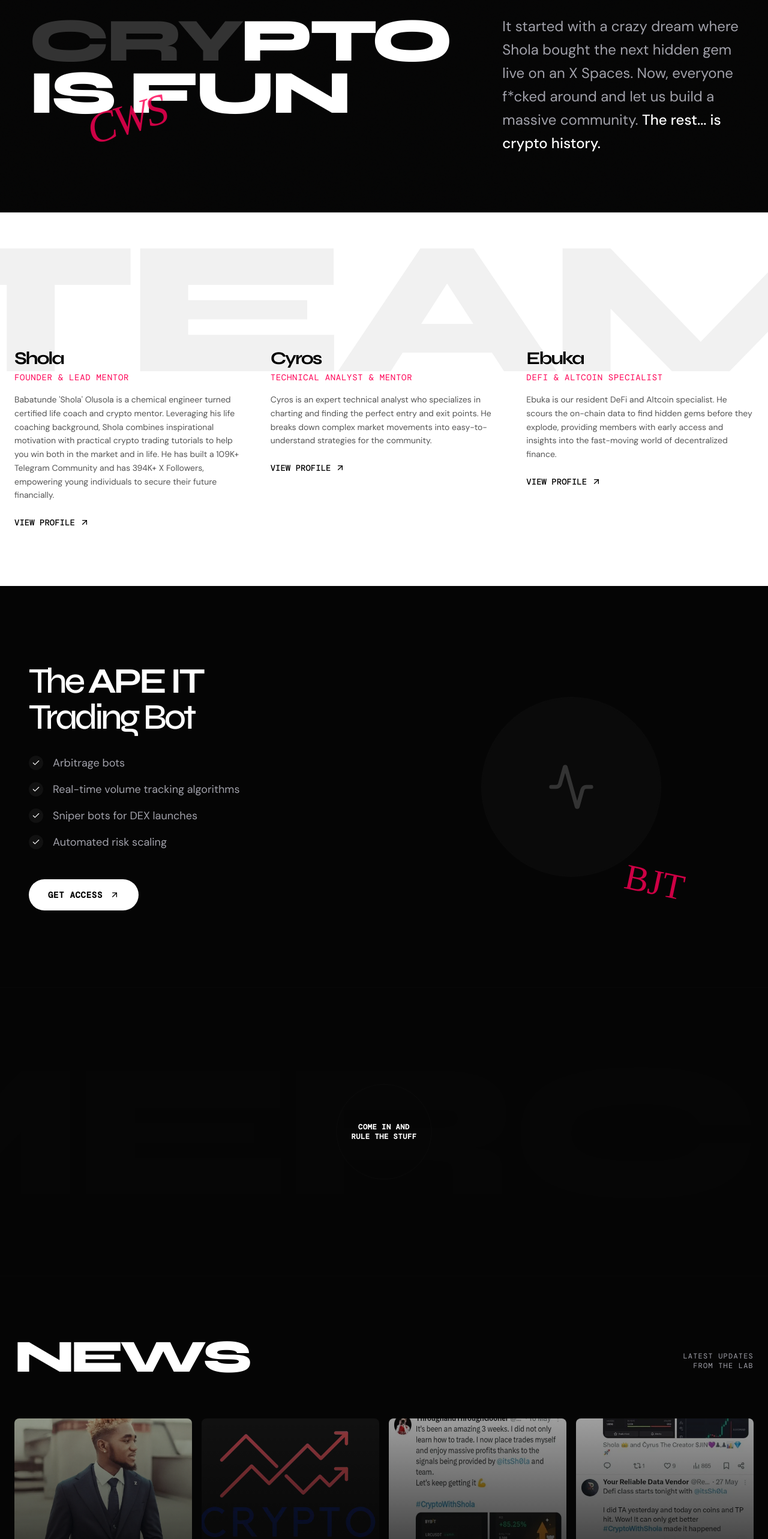
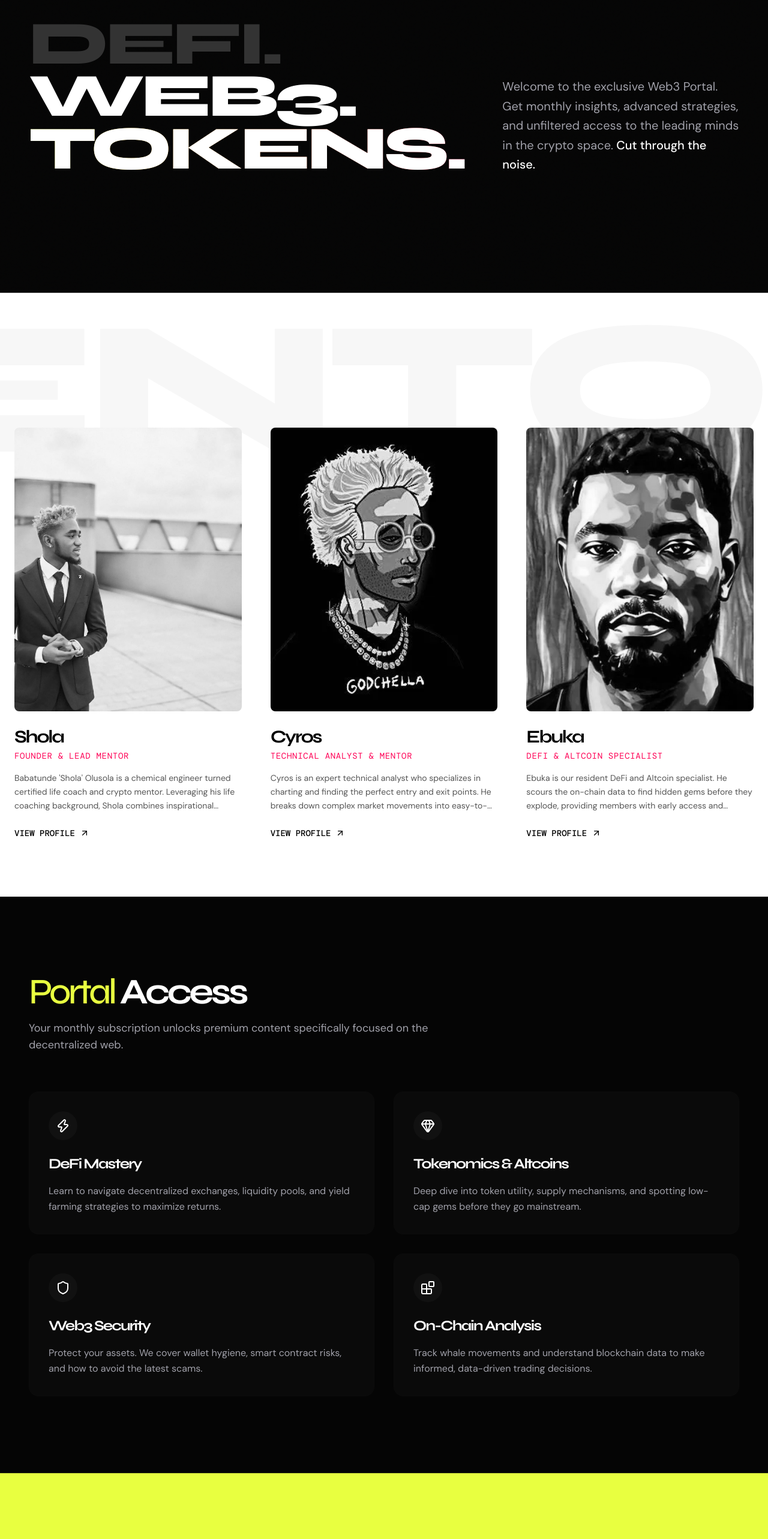
Before and after one commit to olabisi-9ja/Crypto-with-shola, a React (Vite) app in the folder frontend/: page /web3 in a window 1280 px wide. Shown: the part 200-2766 px from the top of the page at 60% size. Built offline with nearby package versions, Linux system fonts and the light colour scheme.

Commit message:
Refactor Web3Page to use actual subscription content while keeping the immersive dark animated design

```diff
--- a/frontend/src/pages/Web3Page.tsx
+++ b/frontend/src/pages/Web3Page.tsx
@@ -1,68 +1,68 @@
 import React from 'react';
-import { ArrowLeft, ArrowUpRight, Check, Activity } from 'lucide-react';
+import { ArrowLeft, ArrowUpRight, Zap, Shield, Blocks, Gem } from 'lucide-react';
 import { Link } from 'react-router-dom';
 import { motion } from 'framer-motion';
 import { coaches } from '../lib/coaches';
 
 export function Web3Page() {
-  const newsImages = [
-    '/images/new_media/imgi_21_aHR0cHM6Ly9pbWFnZXMuZ3Jvb3ZldGVjaC5pby9uT0VEN2NJTVcxOGtCMGROQ1lHR1ZDZmlvM0I5Zy1hbVhDTUtUNzhEZ3BrL3JzOmZvcmNlOjk4NjoxMjg2OjEvZzpub3dlOjc2OjM1Mi9jOjk4NjoxMjg2L2FIUjBjSE02T.webp',
-    '/images/new_media/imgi_22_aHR0cHM6Ly9pbWFnZXMuZ3Jvb3ZldGVjaC5pby9jZ0g1OC1ZaUU2a0JOLUVPOHJ1NG1EVlc2S05xcWs1ZjlFdlNLM3VVQmVzL3JzOmZvcmNlOjUwODo0NjI6MS9nOm5vd2U6Mjg1OjI2MC9jOjUwODo0NjIvYUhSMGNITTZMe.webp',
-    '/images/new_media/imgi_15_aHR0cHM6Ly9pbWFnZXMuZ3Jvb3ZldGVjaC5pby9HOHNiZEdyRnVGZ2JMVWdCZ3pTckh0UW9rVHZKeVRHbU5UNEllYkVfRk80L3JzOmZvcmNlOjU3Njo4MDk6MS9nOm5vd2U6MDoyNzcvYzo1NzY6NzA0L2FIUjBjSE02THk5a.webp',
-    '/images/new_media/imgi_16_aHR0cHM6Ly9pbWFnZXMuZ3Jvb3ZldGVjaC5pby9kdXliaE9PTXgtU3lQVUVEMFprZU1IR2FVY2VCNnZFeGYwdFRiT1FHZWVnL3JzOmZvcmNlOjU3ODo4MDk6MS9nOm5vd2U6MDoyOTcvYzo1NzY6ODA2L2FIUjBjSE02THk5a.webp'
-  ];
-
   const features = [
-    "Arbitrage bots",
-    "Real-time volume tracking algorithms",
-    "Sniper bots for DEX launches",
-    "Automated risk scaling"
+    {
+      title: "DeFi Mastery",
+      desc: "Learn to navigate decentralized exchanges, liquidity pools, and yield farming strategies to maximize returns.",
+      icon: <Zap size={24} />
+    },
+    {
+      title: "Tokenomics & Altcoins",
+      desc: "Deep dive into token utility, supply mechanisms, and spotting low-cap gems before they go mainstream.",
+      icon: <Gem size={24} />
+    },
+    {
+      title: "Web3 Security",
+      desc: "Protect your assets. We cover wallet hygiene, smart contract risks, and how to avoid the latest scams.",
+      icon: <Shield size={24} />
+    },
+    {
+      title: "On-Chain Analysis",
+      desc: "Track whale movements and understand blockchain data to make informed, data-driven trading decisions.",
+      icon: <Blocks size={24} />
+    }
   ];
 
   return (
-    <div className="bg-[#050505] min-h-screen text-white overflow-hidden selection:bg-[#ff0055] selection:text-white" style={{fontFamily: 'var(--sans)'}}>
+    <div className="bg-[#050505] min-h-screen text-white overflow-hidden selection:bg-[#e8ff40] selection:text-black" style={{fontFamily: 'var(--sans)'}}>
 
       {/* Navbar */}
       <nav className="fixed top-0 w-full z-50 px-6 py-4 flex justify-between items-center mix-blend-difference">
-        <Link to="/" className="text-white hover:text-[#ff0055] transition-colors flex items-center gap-2 text-sm uppercase tracking-widest" style={{fontFamily: 'var(--mono)'}}>
+        <Link to="/" className="text-white hover:text-[#e8ff40] transition-colors flex items-center gap-2 text-sm uppercase tracking-widest" style={{fontFamily: 'var(--mono)'}}>
           <ArrowLeft size={16} /> MAIN SITE
         </Link>
-        <Link to="/contact" className="text-white text-sm uppercase tracking-widest hover:text-[#ff0055] transition-colors" style={{fontFamily: 'var(--mono)'}}>
-          Contact
-        </Link>
+        <a href="#subscribe" className="text-black bg-[#e8ff40] px-4 py-2 rounded-full text-sm uppercase tracking-widest hover:bg-white transition-colors font-bold" style={{fontFamily: 'var(--mono)'}}>
+          Subscribe Now
+        </a>
       </nav>
 
       <main className="pt-24 md:pt-32">
         {/* Hero Section */}
-        <section className="px-6 md:px-12 pb-24 max-w-[1600px] mx-auto relative">
+        <section className="px-6 md:px-12 pb-24 max-w-[1600px] mx-auto relative min-h-[70vh] flex flex-col justify-center">
           <motion.div
             initial={{ y: 50, opacity: 0 }}
             animate={{ y: 0, opacity: 1 }}
             transition={{ duration: 0.8, ease: "easeOut" }}
-            className="flex flex-col md:flex-row justify-between items-start pt-12 md:pt-24"
+            className="flex flex-col md:flex-row justify-between items-start"
           >
             {/* Massive Typo */}
-            <div className="relative z-10 w-full md:w-1/2">
-              <h1 className="text-[12vw] md:text-[8vw] leading-[0.85] font-black tracking-tighter" style={{fontFamily: 'var(--display)'}}>
-                <span className="text-[#333]">CRY</span><span className="text-white">PTO</span><br />
-                <span className="text-white">IS FUN</span>
+            <div className="relative z-10 w-full md:w-2/3">
+              <h1 className="text-[12vw] md:text-[8vw] leading-[0.85] font-black tracking-tighter uppercase" style={{fontFamily: 'var(--display)'}}>
+                <span className="text-[#333]">DEFI.</span><br />
+                <span className="text-white">WEB3.</span><br />
+                <span className="text-white text-transparent bg-clip-text bg-gradient-to-r from-[#e8ff40] to-[#ff0055]">TOKENS.</span>
               </h1>
-
-              {/* Scribble Logo */}
-              <motion.div
-                initial={{ scale: 0.8, opacity: 0, rotate: -10 }}
-                animate={{ scale: 1, opacity: 1, rotate: -5 }}
-                transition={{ delay: 0.5, duration: 0.5 }}
-                className="absolute top-[80%] left-0 md:left-24"
-              >
-                <div className="text-[#ff0055] text-7xl font-signature italic font-light tracking-tighter -rotate-12 opacity-80" style={{fontFamily: 'cursive'}}>CWS</div>
-              </motion.div>
             </div>
 
             {/* Right Text */}
-            <div className="w-full md:w-1/3 mt-24 md:mt-0 relative z-10 text-right md:text-left self-end md:self-center">
-              <p className="text-[#a1a1aa] text-lg md:text-2xl font-light leading-relaxed">
-                It started with a crazy dream where Shola bought the next hidden gem live on an X Spaces. Now, everyone f*cked around and let us build a massive community. <strong className="text-white font-medium">The rest... is crypto history.</strong>
+            <div className="w-full md:w-1/3 mt-12 md:mt-0 relative z-10 text-right md:text-left self-end">
+              <p className="text-[#a1a1aa] text-lg md:text-xl font-light leading-relaxed">
+                Welcome to the exclusive Web3 Portal. Get monthly insights, advanced strategies, and unfiltered access to the leading minds in the crypto space. <strong className="text-white font-medium">Cut through the noise.</strong>
               </p>
             </div>
           </motion.div>
@@ -72,10 +72,10 @@
         </section>
 
         {/* TEAM SECTION */}
-        <section className="py-24 relative border-t border-[#1a1a1a] bg-white overflow-hidden">
+        <section className="py-24 relative border-t border-[#1a1a1a] bg-white overflow-hidden text-black">
           {/* Background Text Watermark */}
-          <div className="absolute top-0 left-1/2 -translate-x-1/2 text-[25vw] font-black text-[#f1f1f1] leading-none select-none z-0 tracking-tighter pointer-events-none" style={{fontFamily: 'var(--display)'}}>
-            TEAM
+          <div className="absolute top-0 left-1/2 -translate-x-1/2 text-[25vw] font-black text-[#f7f7f7] leading-none select-none z-0 tracking-tighter pointer-events-none" style={{fontFamily: 'var(--display)'}}>
+            MENTORS
           </div>
 
           <div className="max-w-[1600px] mx-auto px-6 relative z-10 grid grid-cols-1 md:grid-cols-3 gap-12 mt-12 md:mt-32">
@@ -86,12 +86,15 @@
                 whileInView={{ opacity: 1, y: 0 }}
                 viewport={{ once: true }}
                 transition={{ delay: i * 0.2, duration: 0.6 }}
-                className="flex flex-col"
+                className="flex flex-col group"
               >
-                <h3 className="text-3xl font-bold text-black mb-1">{coach.name}</h3>
+                <div className="overflow-hidden rounded-lg mb-6 aspect-[4/5]">
+                  <img src={coach.image} alt={coach.name} className="w-full h-full object-cover group-hover:scale-105 transition-transform duration-700 grayscale group-hover:grayscale-0" />
+                </div>
+                <h3 className="text-3xl font-bold mb-1">{coach.name}</h3>
                 <p className="text-[#ff0055] text-sm uppercase tracking-wider mb-4" style={{fontFamily: 'var(--mono)'}}>{coach.title}</p>
-                <p className="text-[#555] text-sm leading-relaxed mb-6">{coach.bio}</p>
-                <Link to={`/coach/${coach.id}`} className="inline-flex items-center gap-2 text-black font-medium hover:text-[#ff0055] transition-colors text-sm uppercase" style={{fontFamily: 'var(--mono)'}}>
+                <p className="text-[#555] text-sm leading-relaxed mb-6 line-clamp-3">{coach.bio}</p>
+                <Link to={`/coach/${coach.id}`} className="inline-flex items-center gap-2 font-medium hover:text-[#ff0055] transition-colors text-sm uppercase" style={{fontFamily: 'var(--mono)'}}>
                   View Profile <ArrowUpRight size={16} />
                 </Link>
               </motion.div>
@@ -99,110 +102,65 @@
           </div>
         </section>
 
-        {/* PRODUCT SHOWCASE (BOT) */}
+        {/* FEATURES GRID */}
         <section className="py-32 px-6 md:px-12 border-t border-[#1a1a1a] relative bg-[#050505]">
-          <div className="max-w-[1600px] mx-auto flex flex-col md:flex-row items-center justify-between gap-16">
+          <div className="max-w-[1600px] mx-auto">
             <motion.div
-              initial={{ opacity: 0, x: -50 }}
-              whileInView={{ opacity: 1, x: 0 }}
+              initial={{ opacity: 0, y: 20 }}
+              whileInView={{ opacity: 1, y: 0 }}
               viewport={{ once: true }}
-              transition={{ duration: 0.8 }}
-              className="w-full md:w-1/2"
+              className="mb-16"
             >
-              <h2 className="text-4xl md:text-6xl font-light mb-8">
-                The <strong className="font-bold">APE IT</strong><br /> Trading Bot
+              <h2 className="text-4xl md:text-6xl font-light mb-4 text-[#e8ff40]">
+                Portal <strong className="font-bold text-white">Access</strong>
               </h2>
-              <ul className="space-y-4">
-                {features.map((feature, i) => (
-                  <li key={i} className="flex items-center gap-4 text-[#a1a1aa] text-lg">
-                    <span className="w-6 h-6 rounded-full bg-[#111] flex items-center justify-center text-white"><Check size={14} /></span>
-                    {feature}
-                  </li>
-                ))}
-              </ul>
-              <motion.button
-                whileHover={{ scale: 1.05 }}
-                whileTap={{ scale: 0.95 }}
-                className="mt-12 px-8 py-4 bg-white text-black font-bold uppercase tracking-wider text-sm rounded-full flex items-center gap-3 hover:bg-[#ff0055] hover:text-white transition-colors"
-                style={{fontFamily: 'var(--mono)'}}
-              >
-                Get Access <ArrowUpRight size={16} />
-              </motion.button>
+              <p className="text-[#a1a1aa] max-w-2xl text-lg">Your monthly subscription unlocks premium content specifically focused on the decentralized web.</p>
             </motion.div>
 
-            {/* Graphic side */}
-            <motion.div
-              initial={{ opacity: 0, scale: 0.9 }}
-              whileInView={{ opacity: 1, scale: 1 }}
-              viewport={{ once: true }}
-              transition={{ duration: 0.8 }}
-              className="w-full md:w-1/2 flex justify-center relative"
-            >
-              <div className="w-[300px] h-[300px] rounded-full border border-[#1a1a1a] flex items-center justify-center relative bg-[#0a0a0a]">
-                <Activity size={80} className="text-[#333]" />
+            <div className="grid grid-cols-1 md:grid-cols-2 gap-8">
+              {features.map((feature, i) => (
                 <motion.div
-                  animate={{ rotate: 360 }}
-                  transition={{ duration: 20, repeat: Infinity, ease: "linear" }}
-                  className="absolute inset-0 rounded-full border-2 border-dashed border-[#ff0055] opacity-30"
-                />
-
-                {/* Scribble Brand */}
-                <div className="absolute -bottom-10 -right-10 text-[#ff0055] text-6xl rotate-12 opacity-80" style={{fontFamily: 'cursive'}}>BJT</div>
-              </div>
-            </motion.div>
+                  key={i}
+                  initial={{ opacity: 0, y: 30 }}
+                  whileInView={{ opacity: 1, y: 0 }}
+                  viewport={{ once: true }}
+                  transition={{ delay: i * 0.1 }}
+                  className="p-8 border border-[#1a1a1a] rounded-2xl hover:border-[#e8ff40] transition-colors group bg-[#0a0a0a]"
+                >
+                  <div className="w-12 h-12 rounded-full bg-[#111] text-white flex items-center justify-center mb-6 group-hover:bg-[#e8ff40] group-hover:text-black transition-colors">
+                    {feature.icon}
+                  </div>
+                  <h3 className="text-2xl font-bold mb-4">{feature.title}</h3>
+                  <p className="text-[#a1a1aa] leading-relaxed">{feature.desc}</p>
+                </motion.div>
+              ))}
+            </div>
           </div>
         </section>
 
-        {/* MERCH BANNER */}
-        <section className="py-40 relative flex items-center justify-center overflow-hidden border-t border-[#1a1a1a] bg-[#050505] cursor-pointer group">
+        {/* SUBSCRIPTION BANNER */}
+        <section id="subscribe" className="py-32 relative flex items-center justify-center overflow-hidden border-t border-[#1a1a1a] bg-[#e8ff40] text-black cursor-pointer group">
           {/* Parallax Background Text */}
           <motion.div
             initial={{ x: -100 }}
             whileInView={{ x: 0 }}
             transition={{ duration: 1.5, ease: "easeOut" }}
-            className="absolute text-[25vw] font-black tracking-tighter opacity-10 text-white select-none whitespace-nowrap pointer-events-none mix-blend-overlay"
+            className="absolute text-[22vw] font-black tracking-tighter opacity-10 select-none whitespace-nowrap pointer-events-none mix-blend-overlay"
             style={{fontFamily: 'var(--display)'}}
           >
-            MERCH
+            JOIN NOW
           </motion.div>
 
           <motion.div
-            whileHover={{ scale: 1.1 }}
-            className="relative z-10 w-40 h-40 rounded-full border-2 border-[#e8ff40] flex items-center justify-center text-center p-4 group-hover:bg-[#e8ff40] group-hover:text-black transition-all duration-300"
+            whileHover={{ scale: 1.05 }}
+            className="relative z-10 max-w-2xl text-center px-6"
           >
-            <span className="font-bold uppercase tracking-wider text-xs" style={{fontFamily: 'var(--mono)'}}>Come in and<br />rule the stuff</span>
+            <h2 className="text-5xl md:text-7xl font-black mb-6 uppercase tracking-tight" style={{fontFamily: 'var(--display)'}}>Start Your Journey</h2>
+            <p className="text-xl mb-10 font-medium">Subscribe monthly to get unrestricted access to all Web3 strategies, private sessions, and premium resources.</p>
+            <button className="px-10 py-5 bg-black text-white rounded-full font-bold uppercase tracking-widest hover:bg-[#ff0055] transition-colors inline-flex items-center gap-3" style={{fontFamily: 'var(--mono)'}}>
+              Subscribe - $99/Mo <ArrowUpRight size={20} />
+            </button>
           </motion.div>
-        </section>
-
-        {/* NEWS / GALLERY SECTION */}
-        <section className="py-24 border-t border-[#1a1a1a] relative bg-[#050505]">
-          <div className="max-w-[1600px] mx-auto px-6">
-            <div className="flex justify-between items-end mb-16">
-              <h2 className="text-[8vw] md:text-[6vw] font-black tracking-tighter leading-none" style={{fontFamily: 'var(--display)'}}>NEWS</h2>
-              <div className="text-right pb-4 text-[#a1a1aa] uppercase text-xs tracking-widest" style={{fontFamily: 'var(--mono)'}}>
-                Latest Updates<br />From The Lab
-              </div>
-            </div>
-
-            <div className="grid grid-cols-1 md:grid-cols-2 lg:grid-cols-4 gap-4">
-              {newsImages.map((src, i) => (
-                <motion.div
-                  key={i}
-                  initial={{ opacity: 0, y: 50 }}
-                  whileInView={{ opacity: 1, y: 0 }}
-                  viewport={{ once: true }}
-                  transition={{ delay: i * 0.1, duration: 0.6 }}
-                  className="aspect-square bg-[#111] rounded-lg overflow-hidden relative group"
-                >
-                  <img src={src} alt="News thumbnail" className="w-full h-full object-cover opacity-60 group-hover:opacity-100 group-hover:scale-110 transition-all duration-700 ease-out" />
-                  <div className="absolute inset-0 bg-gradient-to-t from-black/80 to-transparent flex flex-col justify-end p-6">
-                    <span className="text-[#e8ff40] text-xs font-mono mb-2 uppercase">Update 0{i+1}</span>
-                    <h3 className="text-white font-medium text-lg">Ecosystem Drop</h3>
-                  </div>
-                </motion.div>
-              ))}
-            </div>
-          </div>
         </section>
 
       </main>
@@ -211,8 +169,8 @@
       <footer className="py-12 border-t border-[#1a1a1a] bg-[#050505]">
         <div className="max-w-[1600px] mx-auto px-6 grid grid-cols-1 md:grid-cols-4 gap-8">
           <div className="flex flex-col gap-2">
-            <h4 className="text-[#ff0055] font-black uppercase tracking-widest -rotate-90 origin-left translate-y-12 translate-x-4 opacity-50" style={{fontFamily: 'var(--display)', fontSize: '4rem'}}>
-              CWS
+            <h4 className="text-[#e8ff40] font-black uppercase tracking-widest -rotate-90 origin-left translate-y-12 translate-x-4 opacity-50" style={{fontFamily: 'var(--display)', fontSize: '4rem'}}>
+              WEB3
             </h4>
           </div>
           <div className="flex flex-col gap-4 text-sm" style={{fontFamily: 'var(--mono)'}}>
@@ -227,7 +185,7 @@
             <a href="#" className="text-white hover:text-[#e8ff40] transition-colors">Discord</a>
           </div>
           <div className="flex items-end justify-start md:justify-end text-[#555] text-xs uppercase" style={{fontFamily: 'var(--mono)'}}>
-            © {new Date().getFullYear()} CWS WEB3
+            © {new Date().getFullYear()} CWS WEB3 PORTAL
           </div>
         </div>
       </footer>
```
